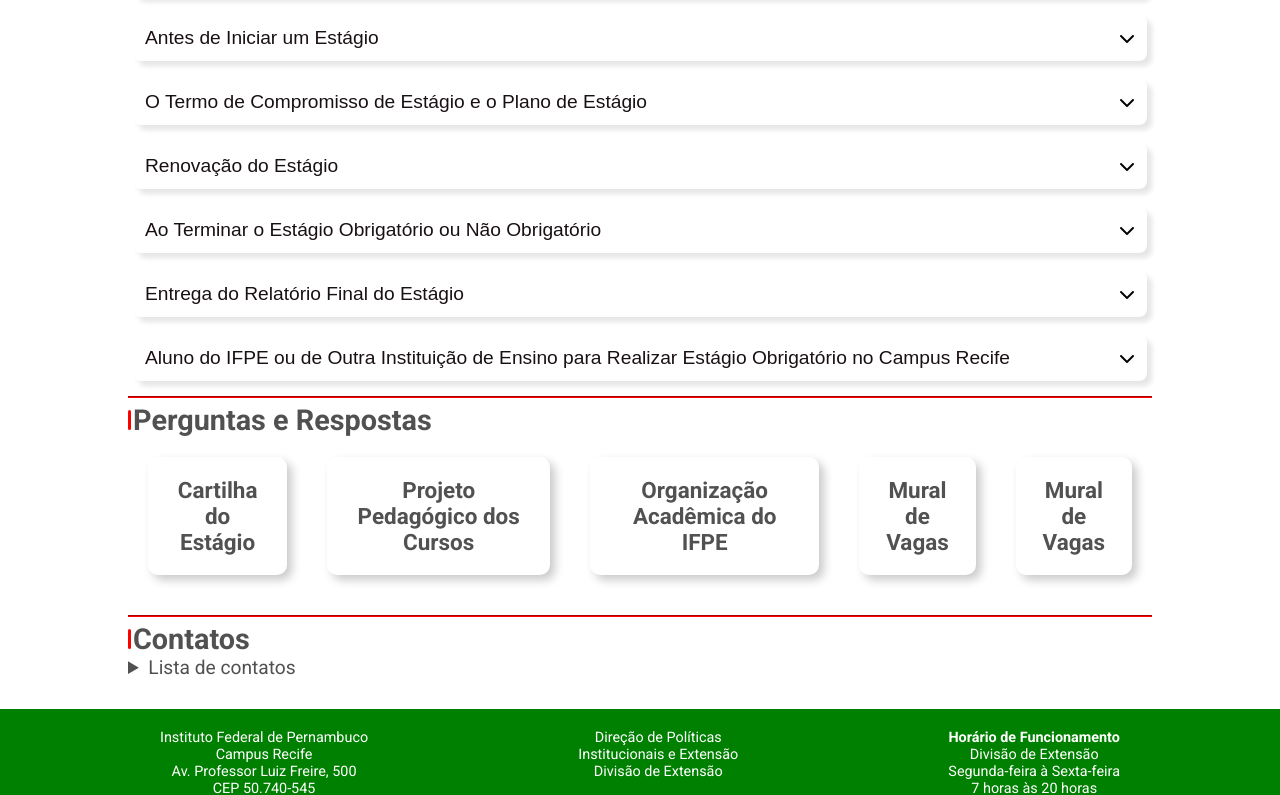
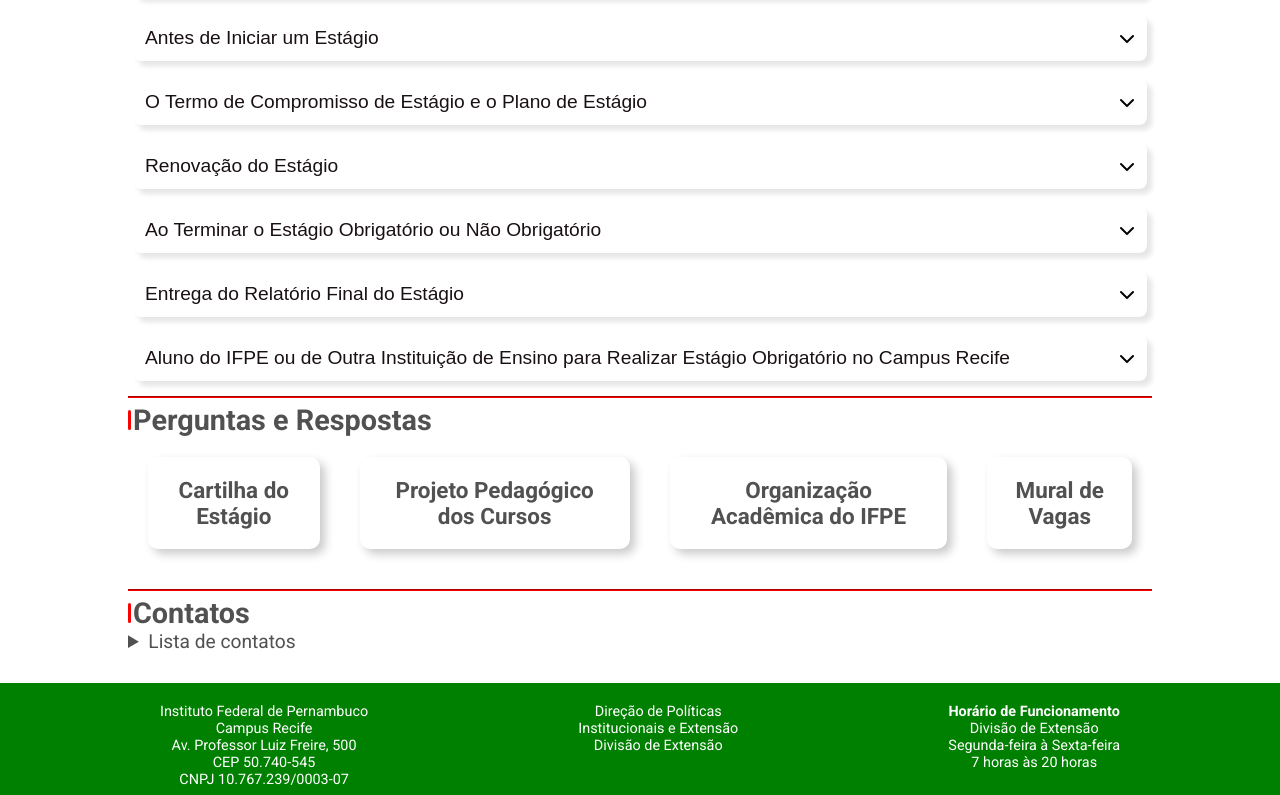
Before and after one commit to josimar140/NovaPaginaDiexEstagio2025, a plain HTML site: page index.html in a window 1280 px wide. Shown: the part 426-1221 px from the top of the page. Drawn offline with nearby package versions, Linux system fonts and the light colour scheme.

Commit message:
excluir assest/vagasEstagios

```diff
--- a/index.html
+++ b/index.html
@@ -301,9 +301,6 @@
                     <div class="grup">
                         <h3 class="tit-3"><a href="muralVagas.html" target="_blank">Mural de Vagas</a></h3>
                     </div>
-                    <div class="grup">
-                        <h3 class="tit-3"><a href="assets/vagasEstagios/" target="_blank">Mural de Vagas</a></h3>
-                    </div>
                 </div>
             </div>
             <hr>
```
